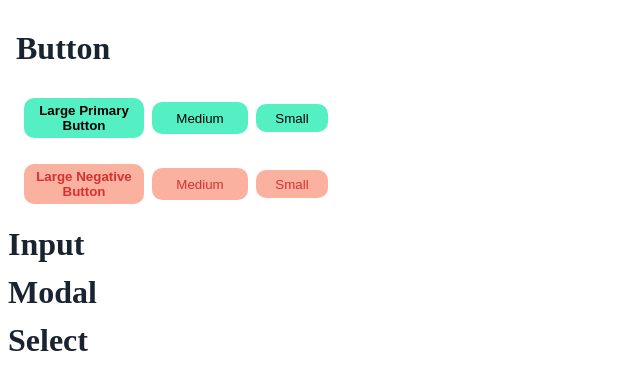
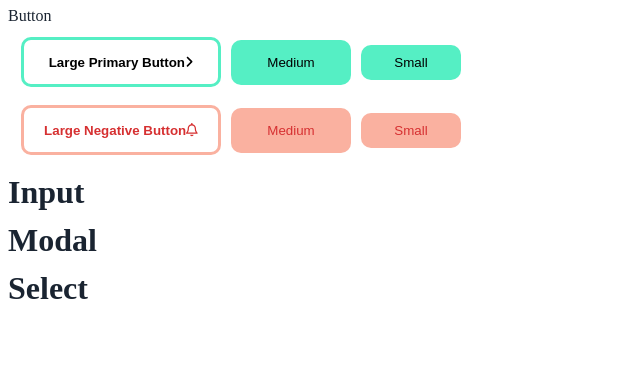
Before and after one commit to xoxojw/web-page-with-react, a React (Create React App) app: page / in a window 1280 px wide. Shown: the top 390 px of the page, without its empty margins (0-640 px from the left). Built offline with nearby package versions, Linux system fonts and the light colour scheme.

Commit message:
:sparkles: Button.jsx 완성

```diff
--- a/src/components/Button.jsx
+++ b/src/components/Button.jsx
@@ -1,73 +1,122 @@
-import { styled } from "styled-components";
+import { styled, css } from "styled-components"
+import { FontAwesomeIcon } from "@fortawesome/react-fontawesome";
+import { faAngleRight } from "@fortawesome/free-solid-svg-icons";
+import { faBell } from "@fortawesome/free-regular-svg-icons";
 
 const Button = () => {
+
   return (
-    <ThemeBox>
-      <h1>Button</h1>
-      <ElementsBox>
-        <PrimaryButton
-          width="15vh" height="5vh" fontWeight="700"
-          onClick={()=>{alert("버튼을 만들어보세요")}}>
+    <>
+      <h2>Button</h2>
+      <div>
+        <ButtonContainer
+          bc="#55efc4"
+          color="#000"
+          size="large"
+          outlined={true}
+          rightIcon={<FontAwesomeIcon icon={faAngleRight} />}
+          onClick={()=>{alert('버튼을 만들어보세요')}}
+        >
           Large Primary Button
-        </PrimaryButton>
-        <PrimaryButton width="12vh" height="4vh">
+        </ButtonContainer>
+        <ButtonContainer bc="#55efc4" color="#000" size="medium">
           Medium
-        </PrimaryButton>
-        <PrimaryButton width="9vh" height="3.5vh">
+        </ButtonContainer>
+        <ButtonContainer bc="#55efc4" color="#000" size="small">
           Small
-        </PrimaryButton>
-      </ElementsBox>
-      <ElementsBox>
-        <NegativeButton
-          width="15vh" height="5vh" fontWeight="700"
-          onClick={()=>{prompt("어렵나요?")}}>
+        </ButtonContainer>
+      </div>
+      <div>
+        <ButtonContainer
+          bc="#fab1a0"
+          color="#d63031"
+          size="large"
+          outlined={true}
+          rightIcon={<FontAwesomeIcon icon={faBell} />}
+          onClick={()=>{prompt('어렵나요?')}}
+        >
           Large Negative Button
-        </NegativeButton>
-        <NegativeButton width="12vh" height="4vh">
+        </ButtonContainer>
+        <ButtonContainer bc="#fab1a0" color="#d63031" size="medium">
           Medium
-        </NegativeButton>
-        <NegativeButton width="9vh" height="3.5vh">
+        </ButtonContainer>
+        <ButtonContainer bc="#fab1a0" color="#d63031" size="small">
           Small
-        </NegativeButton>
-      </ElementsBox>
-    </ThemeBox>
-  );
-};
+        </ButtonContainer>
+      </div>
+    </>
+  )
+}
 
 export default Button;
 
-const ThemeBox = styled.div`
-  display: flex;
-  flex-direction: column;
-  gap: 10px;
+const ButtonContainer = ({ children, ...rest }) => {
+  return (
+    <>
+      <StButton {...rest}>{children}{rest.rightIcon}</StButton>
+    </>
+  )
+
+};
+
+const StButton = styled.button`
+  border: none;
+  cursor: pointer;
+  border-radius: 10px;
+
+  background-color: ${({ bc }) => bc};
+  color: ${({ color }) => color};
+  font-weight: 0;
+
+  ${({ size }) => {
+  switch (size) {
+    case "large":
+      return css`
+        width: 200px;
+        height: 50px;`
+    case "medium":
+      return css`
+        width: 120px;
+        height: 45px;`
+    case "small":
+      return css`
+        width: 100px;
+        height: 35px;`
+    }
+  }}
+
+  /* width: ${({ size }) => {
+    switch (size) {
+      case "large":
+        return "200px";
+      case "medium":
+        return "150px";
+      case "small":
+        return "100px";
+    }}
+};
+
+  height: ${
+  ({ size }) => {
+    switch (size) {
+      case "large":
+        return "50px";
+      case "medium":
+        return "40px";
+      case "small":
+        return "30px";
+    }}
+}; */
+
+  ${({ outlined, bc }) => {
+  if (outlined) {
+    return css`
+      border: 3px solid ${bc};
+      background-color: #fff;
+      font-weight: 700;
+      `
+    }
+  }}
+
+  margin: 5px;
 `;
-
-const ElementsBox = styled.div`
-  display: flex;
-  flex-direction: row;
-  align-items: center;
-  gap: 1vh;
-`;
-
-const PrimaryButton = styled.button`
-  width: ${(props) => props.width};
-  height: ${(props) => props.height};
-  font-weight: ${(props) => props.fontWeight};
-  border: none;
-  border-radius: 10px;
-  outline: none;
-  background-color: #55efc4;
-  cursor: pointer;
-`;
-
-const NegativeButton = styled.button`
-  width: ${(props) => props.width};
-  height: ${(props) => props.height};
-  font-weight: ${(props) => props.fontWeight};
-  border: none;
-  border-radius: 10px;
-  outline: none;
-  background-color: #fab1a0;
-  color: #d63031;
-  cursor: pointer;
-`;
```
